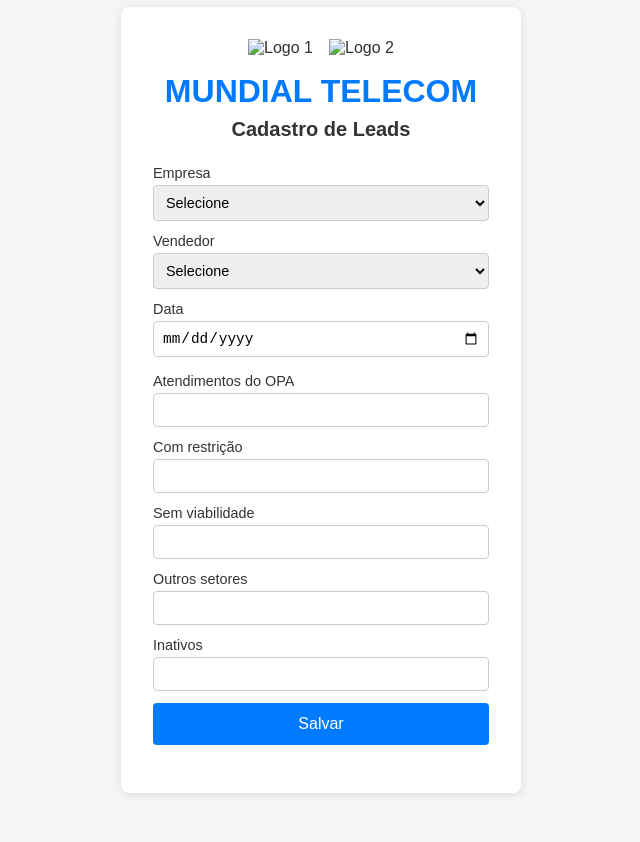
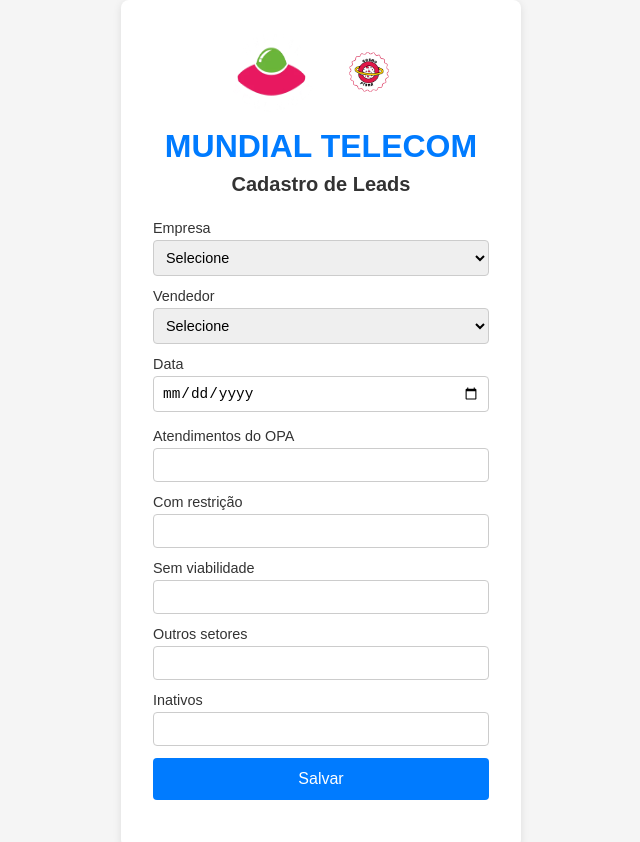
Before and after one commit to ArthurStempniak/cadastro-leads, a plain HTML site: page index.html in a window 1280 px wide. Shown: the whole page, without its empty margins (319-959 px from the left). Before the commit the page ends 800 px from the top, so only its background shows below. Drawn offline with Linux system fonts and the light colour scheme.

Commit message:
Att Logo

```diff
--- a/index.html
+++ b/index.html
@@ -58,8 +58,8 @@
 <body>
   <div class="container">
     <div class="logo-container">
-      <img src="assets/logo1.png" alt="Logo 1" />
-      <img src="assets/logo2.png" alt="Logo 2" />
+      <img src="assets/Mundial.png" alt="Logo 1" />
+      <img src="assets/Cosmo.png" alt="Logo 2" />
     </div>
     <div class="brand-title">MUNDIAL TELECOM</div>
     <h1>Cadastro de Leads</h1>
```
